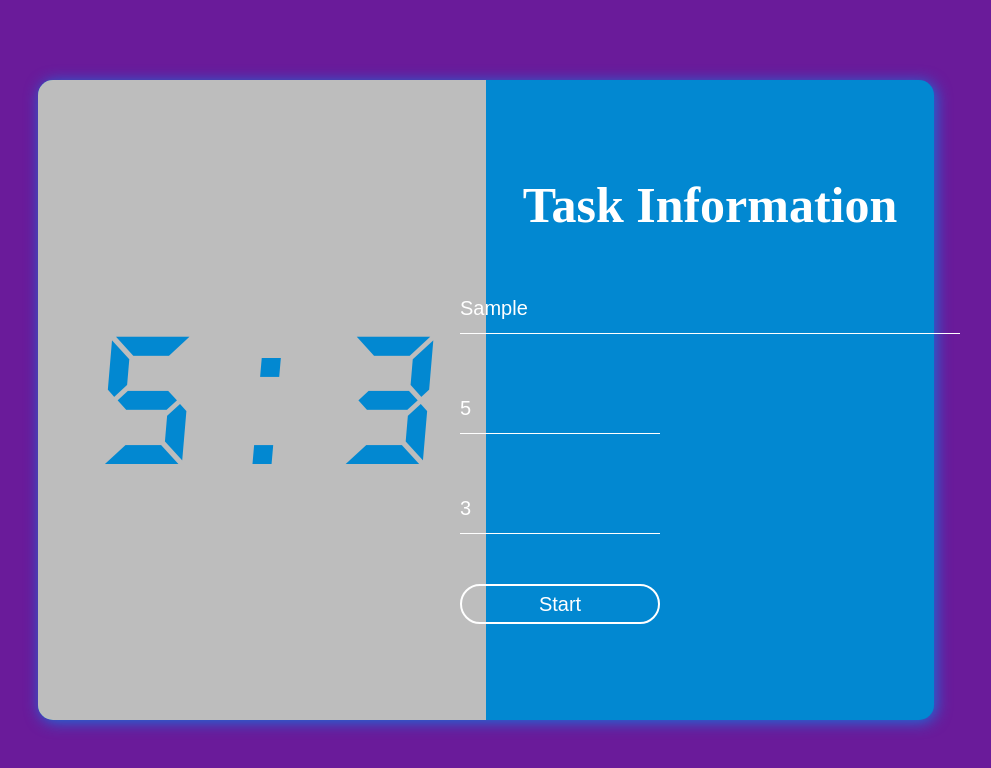
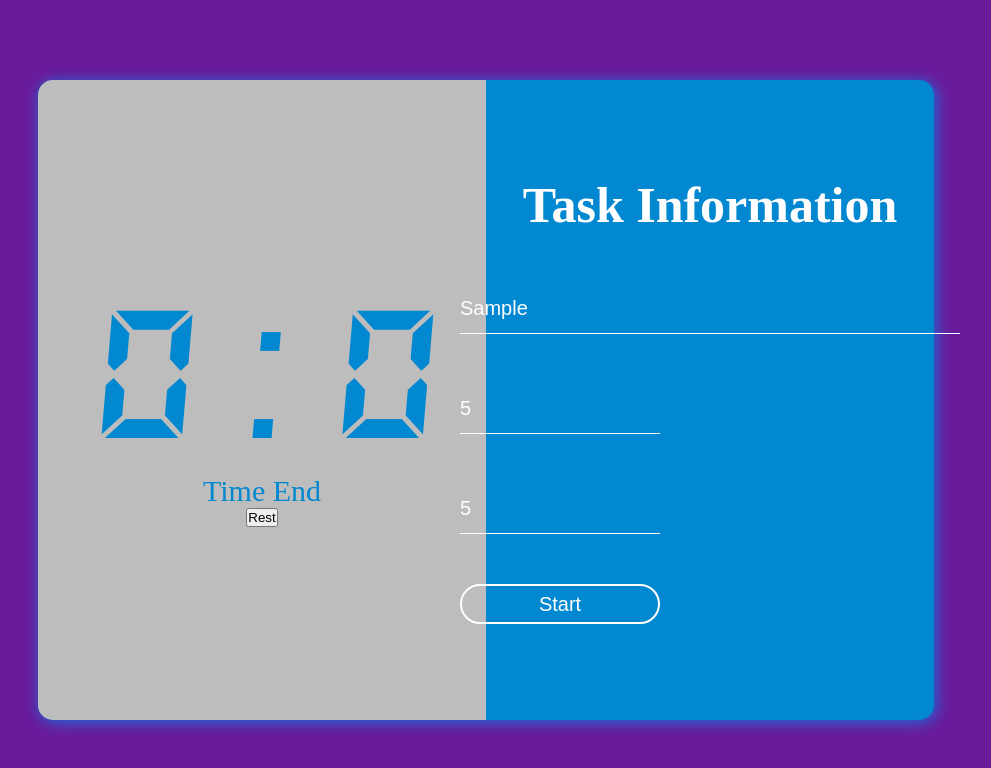
Before and after one commit to HosseinYasinzade/pomodo-timer, a plain HTML site: page index.html in a window 1280 px wide. Both pictures are taken after typing "Sample", "5", "5" into the empty fields and a click on the input "Start". Shown: the whole page, without its empty margins (154-1145 px from the left). Drawn offline with Linux system fonts and the light colour scheme.

Commit message:
debug input

```diff
--- a/index.html
+++ b/index.html
@@ -11,6 +11,7 @@
       <div class="container_left">
         <h2 class="timer">00:00</h2>
         <p class="task-paragraph"></p>
+        <button class="rest">Rest</button>
       </div>
       <div class="container_right">
         <h2 class="form-title">Task Information</h2>
--- a/scripts/script.js
+++ b/scripts/script.js
@@ -1,36 +1,33 @@
 const body = document.querySelector("body");
-let MinuteInput = document.querySelector(".task_minute");
-let secondeInput = document.querySelector(".task_seconde");
+let MinuteInput = document.querySelector(".task_minute").value;
+let secondeInput = document.querySelector(".task_seconde").value;
 const btn = document.querySelector(".set_btn");
 const timer = document.querySelector(".timer");
 const title = document.querySelector(".task-paragraph");
 
 let intervalId;
+let minute = Number(MinuteInput);
+let seconde = Number(secondeInput);
 
 const setTimer = (min, sec) => {
   timer.textContent = `${min} : ${sec}`;
 };
 
 const startTimer = () => {
-  let min = Number(MinuteInput.value);
-  let sec = Number(secondeInput.value);
-
-  if (sec <= 0 && min <= 0) {
+  if (seconde <= 0 && minute <= 0) {
     clearInterval(intervalId);
     title.textContent = "Time End";
     return;
   }
 
-  if (sec === 0) {
-    min--;
-    sec = 59;
+  if (seconde === 0) {
+    minute--;
+    seconde = 59;
   } else {
-    sec--;
+    seconde--;
   }
 
-  MinuteInput.value = min;
-  secondeInput.value = sec;
-  timer.textContent = `${min} : ${sec}`;
+  timer.textContent = `${minute} : ${seconde}`;
 };
 
 btn.addEventListener("click", function (e) {
@@ -53,7 +50,7 @@ btn.addEventListener("click", function (e) {
     body.style.backgroundColor = "#6a1b9a";
     timer.style.color = "#0288d1";
     title.textContent = "";
-    setTimer(MinuteInput.value, secondeInput.value);
+    setTimer(minute, seconde);
 
     intervalId = setInterval(startTimer, 1000);
   }
```
